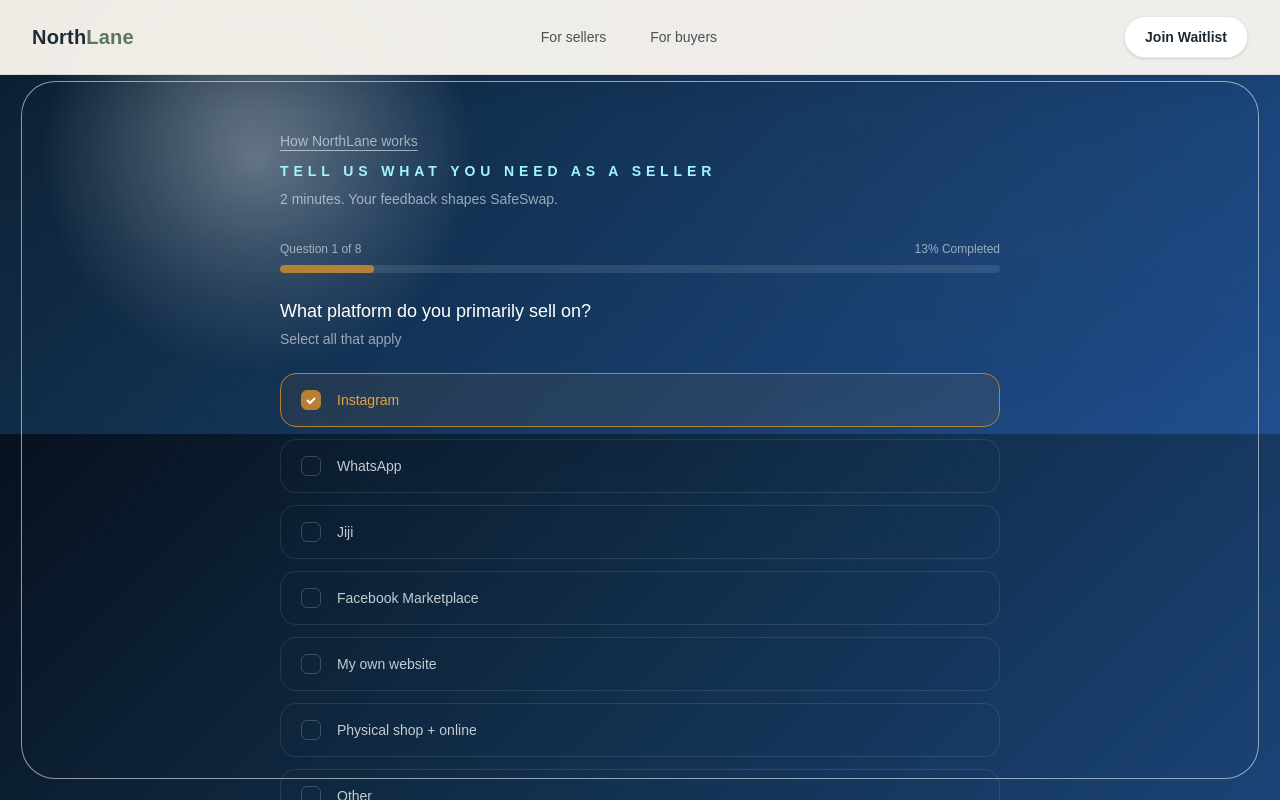
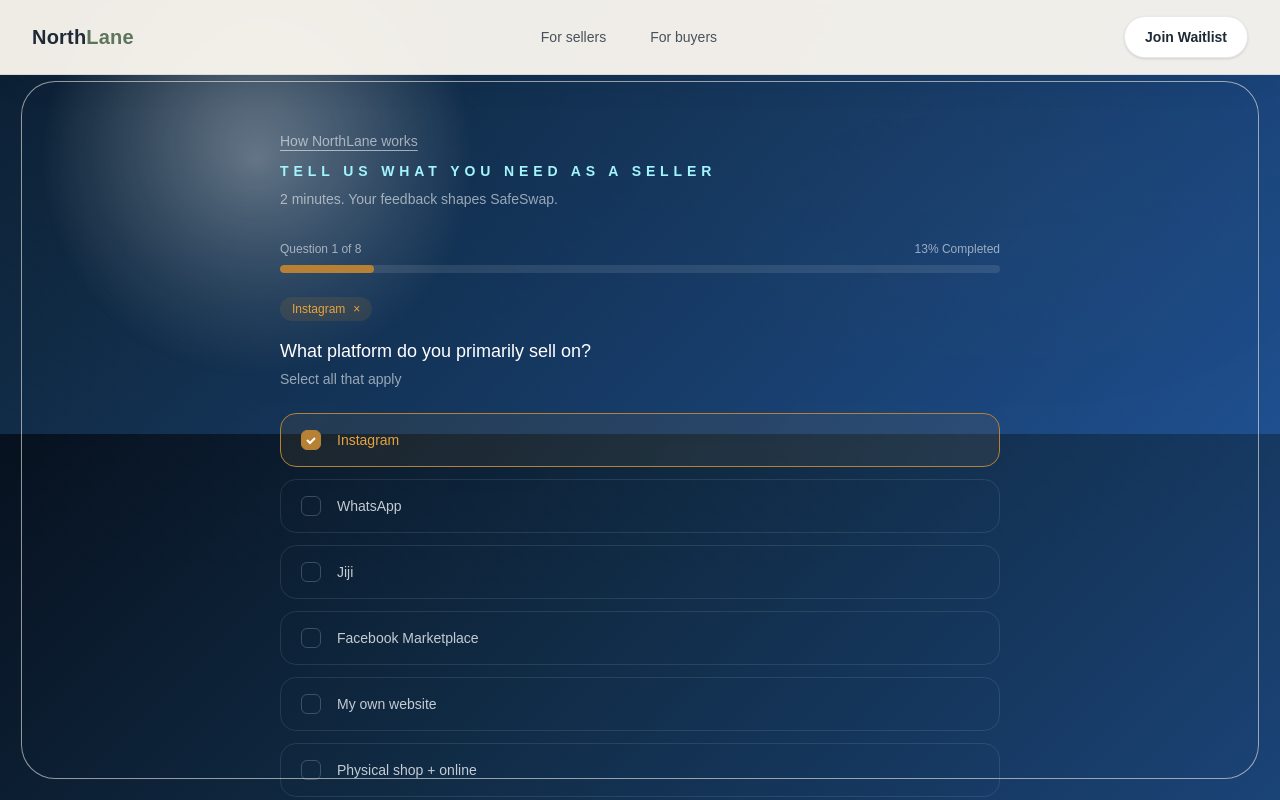
Before and after one commit to goldenclassic823/Landing-page, a Next.js app: page / in a window 1280 px wide. Both pictures are taken after a click on the button "Instagram". Shown: the part 2766-3566 px from the top of the page. Built offline with nearby package versions, Linux system fonts and the light colour scheme.

Commit message:
Remove Enter key handler, keep checkbox options and Next button

```diff
--- a/components/Survey.tsx
+++ b/components/Survey.tsx
@@ -1,6 +1,6 @@
 "use client";
 
-import { useState } from "react";
+import { useState, useCallback, useEffect, useRef } from "react";
 
 const totalQuestions = 8;
 
@@ -26,6 +26,9 @@ export default function Survey() {
   const [selections, setSelections] = useState<Record<number, string[]>>({});
   const [otherText, setOtherText] = useState("");
   const [submitted, setSubmitted] = useState(false);
+  const [direction, setDirection] = useState<"left" | "right">("left");
+  const [sliding, setSliding] = useState(false);
+  const containerRef = useRef<HTMLDivElement>(null);
 
   const progress = Math.round(((current + 1) / totalQuestions) * 100);
 
@@ -41,6 +44,30 @@ export default function Survey() {
 
   const isSelected = (option: string) =>
     (selections[current] || []).includes(option);
+
+  const advance = useCallback(() => {
+    if (sliding) return;
+    if (current < questions.length - 1) {
+      setDirection("left");
+      setSliding(true);
+      setTimeout(() => {
+        setCurrent((prev) => prev + 1);
+        setSliding(false);
+      }, 250);
+    } else {
+      setSubmitted(true);
+    }
+  }, [current, sliding]);
+
+  const goBack = useCallback(() => {
+    if (sliding || current === 0) return;
+    setDirection("right");
+    setSliding(true);
+    setTimeout(() => {
+      setCurrent((prev) => prev - 1);
+      setSliding(false);
+    }, 250);
+  }, [current, sliding]);
 
   const q = questions[current];
 
@@ -59,6 +86,8 @@ export default function Survey() {
       </section>
     );
   }
+
+  const selectedItems = selections[current] || [];
 
   return (
     <section id="survey" className="mx-auto max-w-3xl px-6 py-20">
@@ -98,7 +127,37 @@ export default function Survey() {
         </div>
       </div>
 
-      <div>
+      {selectedItems.length > 0 && (
+        <div className="mb-4 flex flex-wrap gap-2">
+          {selectedItems.map((item) => (
+            <span
+              key={item}
+              className="inline-flex items-center gap-1.5 rounded-full bg-[#b68134]/15 px-3 py-1 text-xs font-medium text-[#E8A33D]"
+            >
+              {item}
+              <button
+                type="button"
+                onClick={() => toggle(item)}
+                className="ml-0.5 leading-none hover:text-white"
+              >
+                &times;
+              </button>
+            </span>
+          ))}
+        </div>
+      )}
+
+      <div className="relative overflow-hidden">
+        <div
+          ref={containerRef}
+          className={`transition-all duration-250 ${
+            sliding
+              ? direction === "left"
+                ? "-translate-x-8 opacity-0"
+                : "translate-x-8 opacity-0"
+              : "translate-x-0 opacity-100"
+          }`}
+        >
           <p className="text-lg font-medium text-white">{q.question}</p>
           {q.instruction && (
             <p className="mt-1 text-sm text-slate-100/60">{q.instruction}</p>
@@ -147,11 +206,12 @@ export default function Survey() {
             />
           )}
         </div>
+      </div>
 
-      <div className="mt-10 flex items-center justify-between">
+      <div className="mt-8 flex items-center justify-between">
         <button
           type="button"
-          onClick={() => setCurrent((prev) => Math.max(0, prev - 1))}
+          onClick={goBack}
           className={`rounded-full border px-6 py-3 text-sm font-semibold transition ${
             current === 0
               ? "border-white/5 text-slate-100/30"
@@ -164,13 +224,7 @@ export default function Survey() {
 
         <button
           type="button"
-          onClick={() => {
-            if (current < questions.length - 1) {
-              setCurrent((prev) => prev + 1);
-            } else {
-              setSubmitted(true);
-            }
-          }}
+          onClick={advance}
           className="rounded-full bg-[#b68134] px-8 py-3 text-sm font-semibold text-white shadow-sm transition duration-200 hover:bg-[#a5722e]"
         >
           {current < questions.length - 1 ? "Next" : "Submit"}
```
Lines whose indentation alone changed are shown as unchanged.
